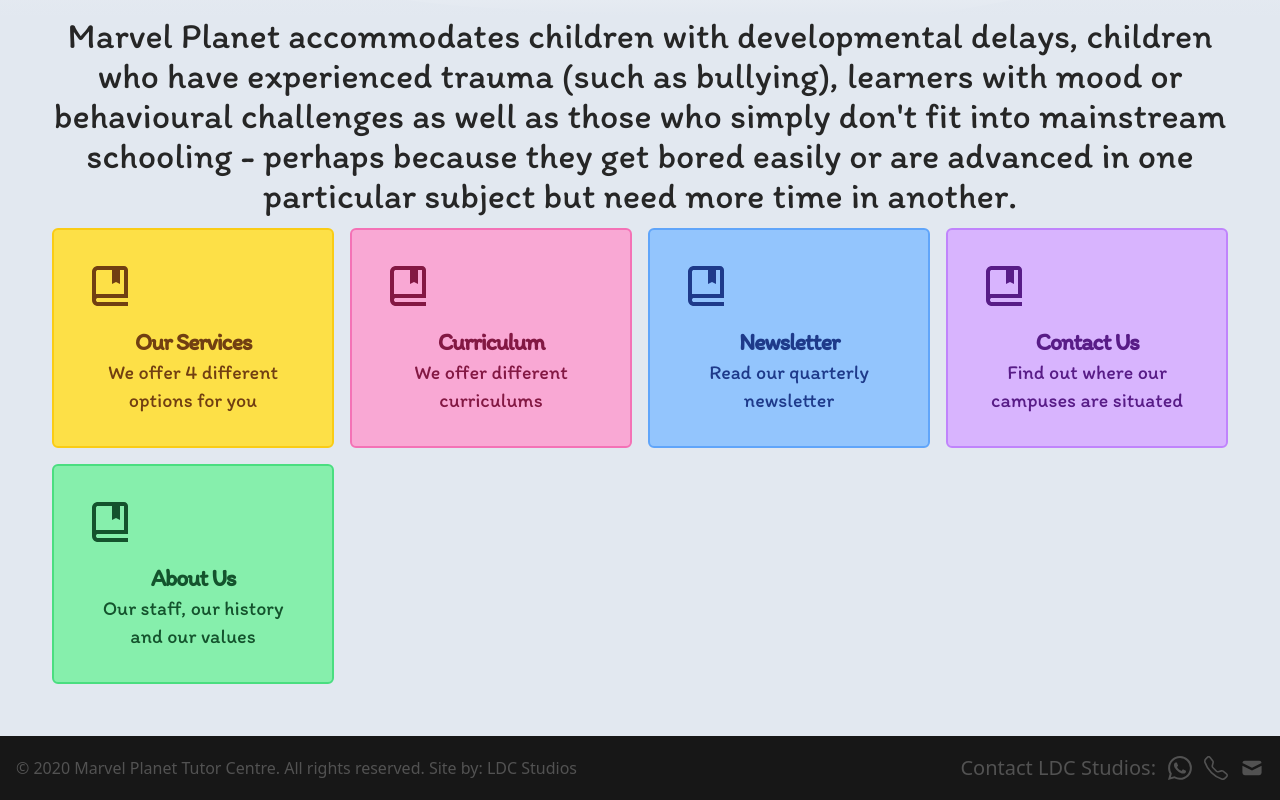
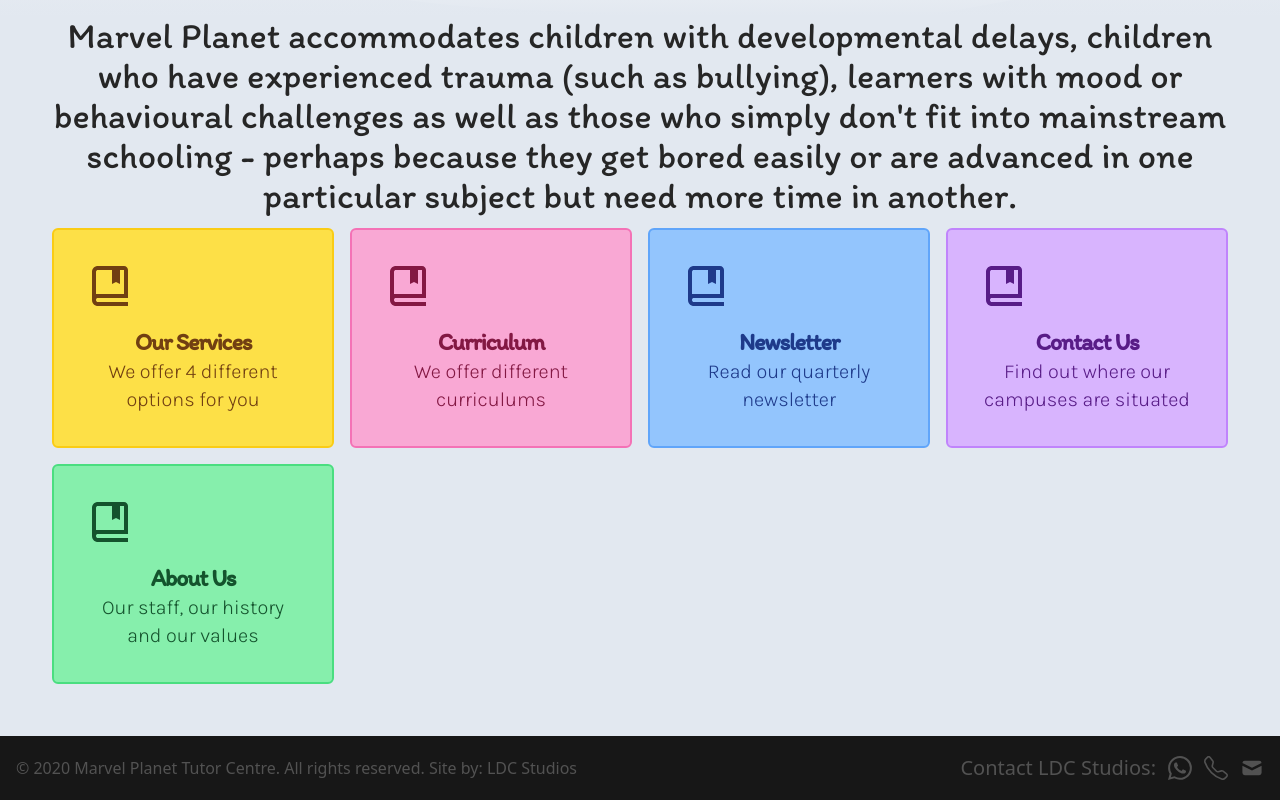
Before and after one commit to LucDeCaf/marvelplanet, a Next.js app: page / in a window 1280 px wide. Shown: the part 1604-2404 px from the top of the page. Built offline with nearby package versions, Linux system fonts and the light colour scheme.

Commit message:
Made card body's font Karla

```diff
--- a/components/Card.tsx
+++ b/components/Card.tsx
@@ -75,7 +75,7 @@
             <h1 className="text-2xl font-bold font-itim tracking-tighter mt-4">
               {title}
             </h1>
-            <p className="text-xl font-medium">{content}</p>
+            <p className="text-xl font-karla">{content}</p>
           </>
         ) : (
           <h1 className="text-5xl font-bold font-itim tracking-tighter mt-4">
```
